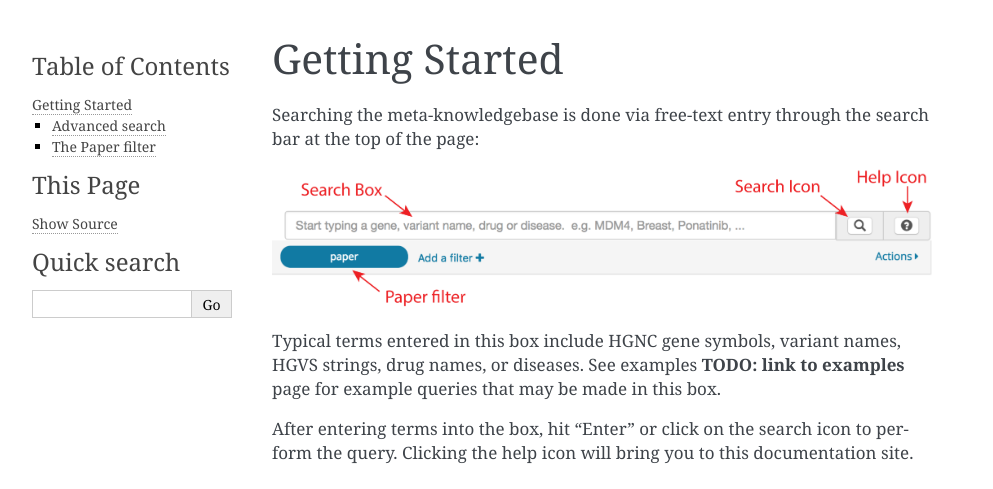
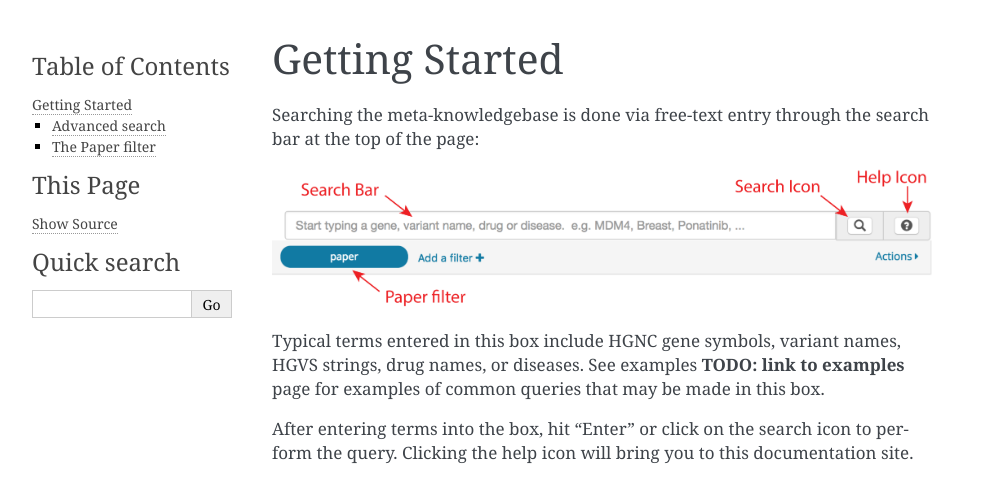
Before and after one commit to cancervariants/metakb, a Sphinx documentation site: the page built from docs/layout/search_bar.rst, in a window 1280 px wide. Shown: the top 489 px of the page, without its empty margins (148-1141 px from the left). Built offline with Sphinx 7.4.7, drawn with Linux system fonts in a browser that asks for light colours.

Commit message:
search bar

```diff
--- a/docs/layout/search_bar.rst
+++ b/docs/layout/search_bar.rst
@@ -7,8 +7,8 @@ of the page:
 .. image:: /images/search_bar.png
 
 Typical terms entered in this box include HGNC gene symbols, variant names, HGVS strings,
-drug names, or diseases. See examples **TODO: link to examples** page for example queries that
-may be made in this box.
+drug names, or diseases. See examples **TODO: link to examples** page for examples of common
+queries that may be made in this box.
 
 After entering terms into the box, hit "Enter" or click on the search icon to perform the query.
 Clicking the help icon will bring you to this documentation site.
```
Also changed, not shown: docs/images/search_bar.png.
